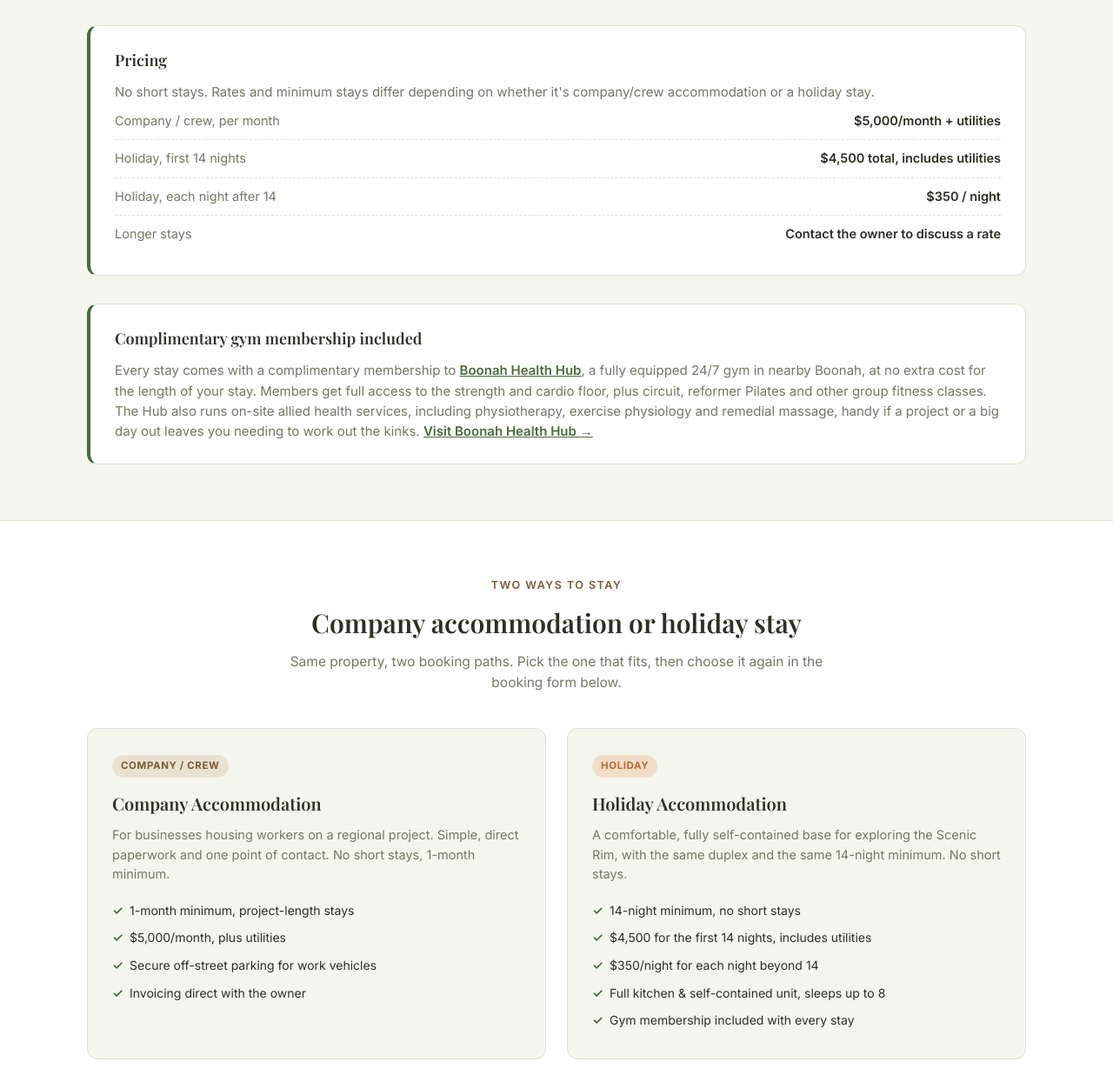
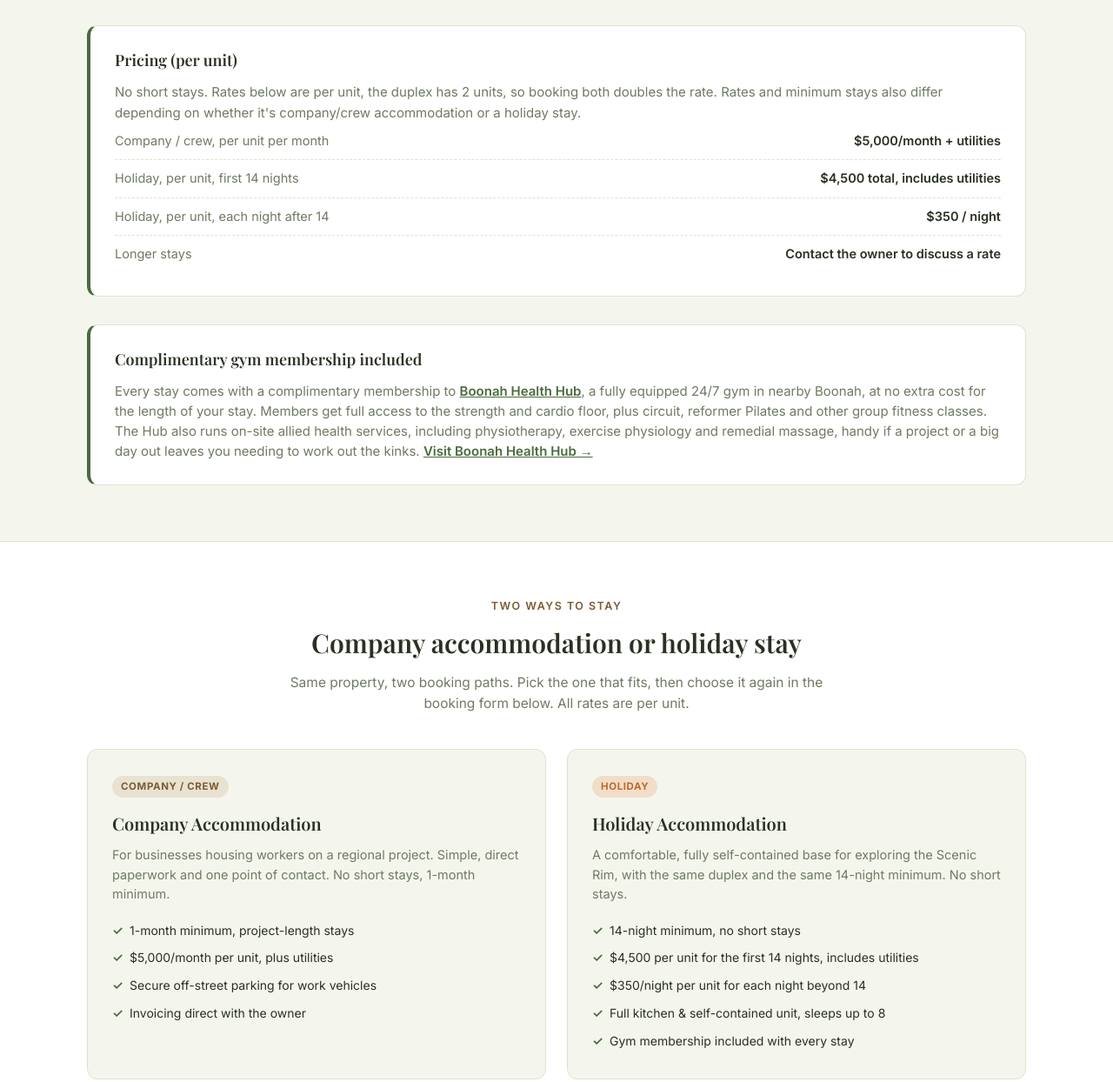
Before and after one commit to RetreatandStay/Scenic-Rim-Accomodation, a plain HTML site: page index.html in a window 1280 px wide. Shown: the part 2095-3339 px from the top of the page at 87% size. Drawn offline with nearby package versions, Linux system fonts and the light colour scheme; no server answers.

Commit message:
Newest Version
Updated pricing details to clarify that rates are per unit for both company and holiday accommodations.

```diff
--- a/index.html
+++ b/index.html
@@ -25,7 +25,7 @@
   "alternateName": "Kalbar Duplex House, Fassifern Region Accommodation",
   "description": "Self-contained duplex house in Kalbar, Fassifern Region of the Scenic Rim, QLD. Two units side-by-side, sleeps up to 8 each (4 queen beds), full kitchen, off-street parking. No short stays: 1-month minimum for company/crew accommodation, 14-night minimum for holiday stays. Long stay and workers accommodation, direct booking.",
   "url": "https://retreatandstay.github.io/Scenic-Rim-Accomodation/",
-  "priceRange": "Holiday: $4,500 AUD per 14 nights (includes utilities), $350 AUD/night thereafter. Company/crew: $5,000 AUD/month plus utilities, 1-month minimum.",
+  "priceRange": "Per unit. Holiday: $4,500 AUD per 14 nights (includes utilities), $350 AUD/night thereafter. Company/crew: $5,000 AUD/month plus utilities, 1-month minimum.",
   "address": {
     "@type": "PostalAddress",
     "addressLocality": "Kalbar",
@@ -337,11 +337,11 @@
   </div>
 
   <div class="gym-callout pricing-callout">
-    <h3>Pricing</h3>
-    <p>No short stays. Rates and minimum stays differ depending on whether it's company/crew accommodation or a holiday stay.</p>
-    <div class="detail-row"><span class="k">Company / crew, per month</span><span class="v">$5,000/month + utilities</span></div>
-    <div class="detail-row"><span class="k">Holiday, first 14 nights</span><span class="v">$4,500 total, includes utilities</span></div>
-    <div class="detail-row"><span class="k">Holiday, each night after 14</span><span class="v">$350 / night</span></div>
+    <h3>Pricing (per unit)</h3>
+    <p>No short stays. Rates below are per unit, the duplex has 2 units, so booking both doubles the rate. Rates and minimum stays also differ depending on whether it's company/crew accommodation or a holiday stay.</p>
+    <div class="detail-row"><span class="k">Company / crew, per unit per month</span><span class="v">$5,000/month + utilities</span></div>
+    <div class="detail-row"><span class="k">Holiday, per unit, first 14 nights</span><span class="v">$4,500 total, includes utilities</span></div>
+    <div class="detail-row"><span class="k">Holiday, per unit, each night after 14</span><span class="v">$350 / night</span></div>
     <div class="detail-row"><span class="k">Longer stays</span><span class="v">Contact the owner to discuss a rate</span></div>
   </div>
 
@@ -355,7 +355,7 @@
   <div class="section-head">
     <div class="eyebrow">Two ways to stay</div>
     <h2>Company accommodation or holiday stay</h2>
-    <p>Same property, two booking paths. Pick the one that fits, then choose it again in the booking form below.</p>
+    <p>Same property, two booking paths. Pick the one that fits, then choose it again in the booking form below. All rates are per unit.</p>
   </div>
   <div class="type-grid">
     <div class="type-card company">
@@ -364,7 +364,7 @@
       <p>For businesses housing workers on a regional project. Simple, direct paperwork and one point of contact. No short stays, 1-month minimum.</p>
       <ul>
         <li>1-month minimum, project-length stays</li>
-        <li>$5,000/month, plus utilities</li>
+        <li>$5,000/month per unit, plus utilities</li>
         <li>Secure off-street parking for work vehicles</li>
         <li>Invoicing direct with the owner</li>
       </ul>
@@ -375,8 +375,8 @@
       <p>A comfortable, fully self-contained base for exploring the Scenic Rim, with the same duplex and the same 14-night minimum. No short stays.</p>
       <ul>
         <li>14-night minimum, no short stays</li>
-        <li>$4,500 for the first 14 nights, includes utilities</li>
-        <li>$350/night for each night beyond 14</li>
+        <li>$4,500 per unit for the first 14 nights, includes utilities</li>
+        <li>$350/night per unit for each night beyond 14</li>
         <li>Full kitchen &amp; self-contained unit, sleeps up to 8</li>
         <li>Gym membership included with every stay</li>
       </ul>
```
